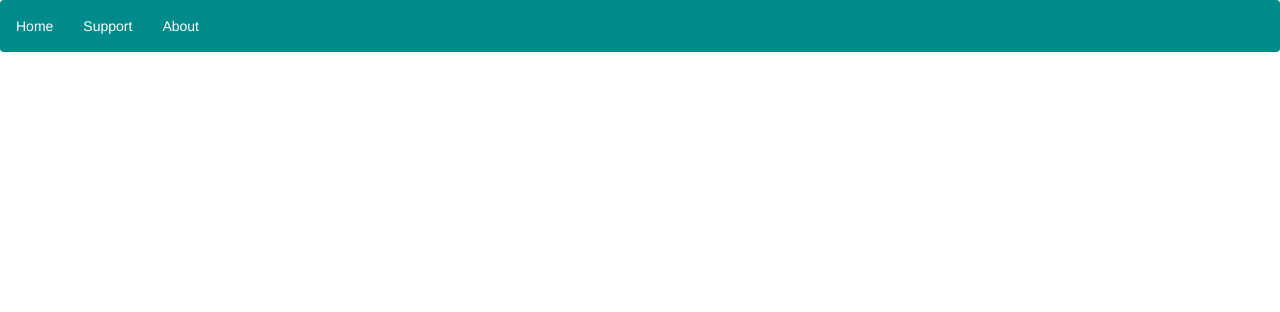
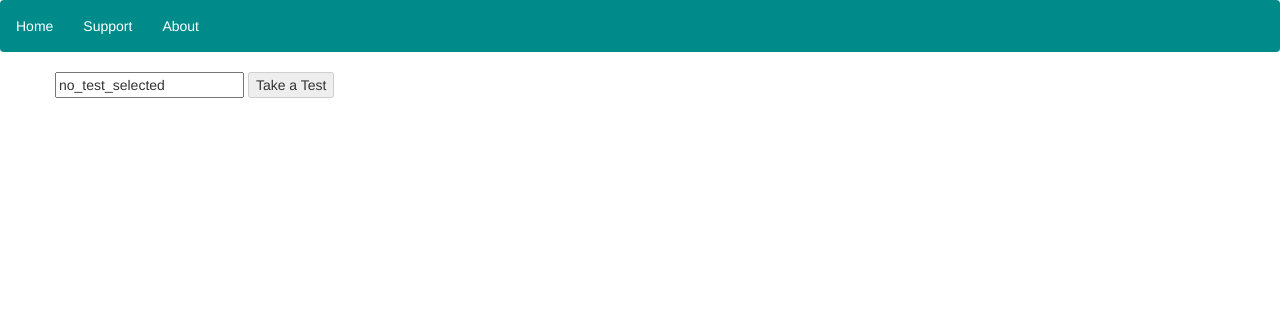
Before and after one commit to amoriqbal/miniproj, a PHP site: page / in a window 1280 px wide. Shown: the top 312 px of the page. Run offline with PHP 8.4, Linux system fonts and the light colour scheme.

Commit message:
2nd edit

```diff
--- /dev/null
+++ b/Scripts/TakeTest.php
@@ -0,0 +1 @@
+<?php
--- a/index.php
+++ b/index.php
@@ -12,6 +12,15 @@
         <?php
         require 'Includes/header.php';
         ?>
+        <div class="container">
+            <div class="row" >
+
+                <form action="Scripts/TakeTest.php" method="get">
+                    <input type="text" name="testname" value="no_test_selected" />
+                    <input type="button" value="Take a Test" action="submit" name="take_test" disabled=<?php if(isset($testname)==true && $testname=="no_test_selected") echo '"true"'; else echo '"false"' ;?>/>
+                </form>
+            </div>
+        </div>
 
     </body>
 </html>
```
